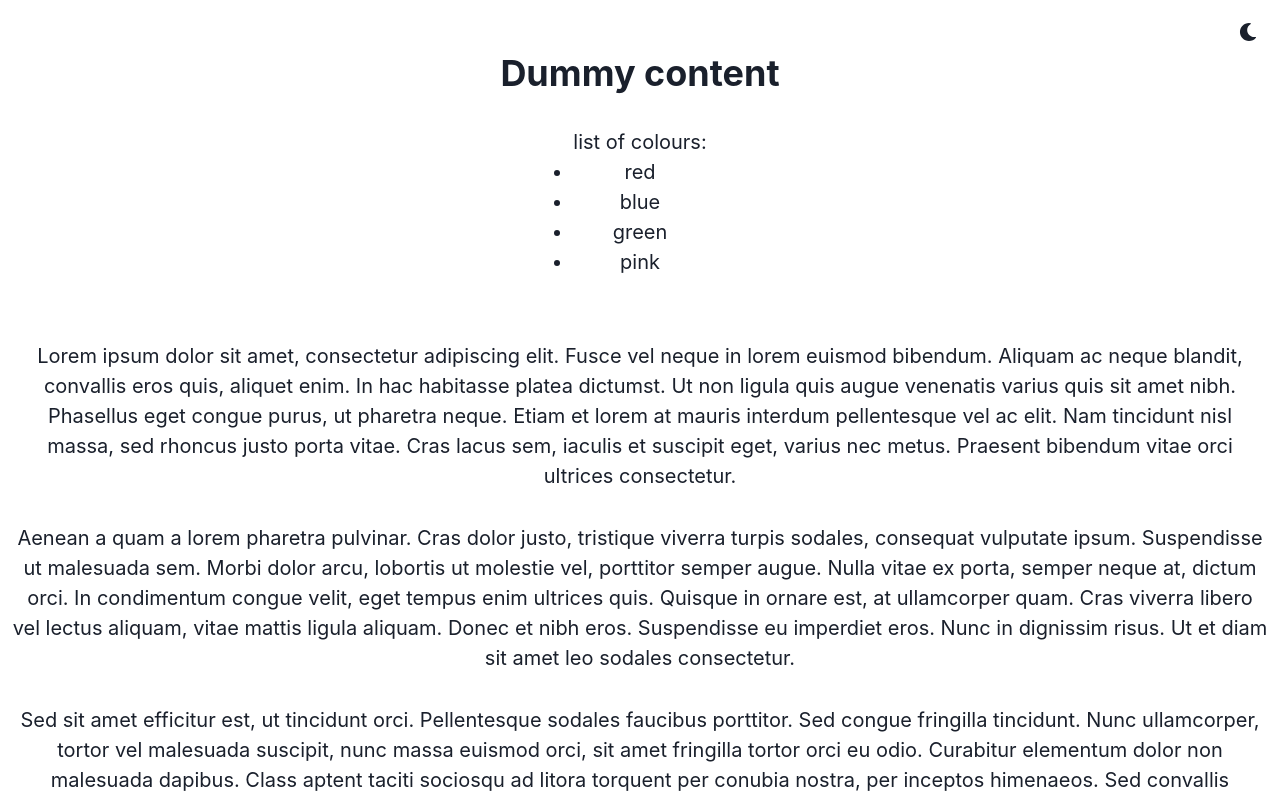
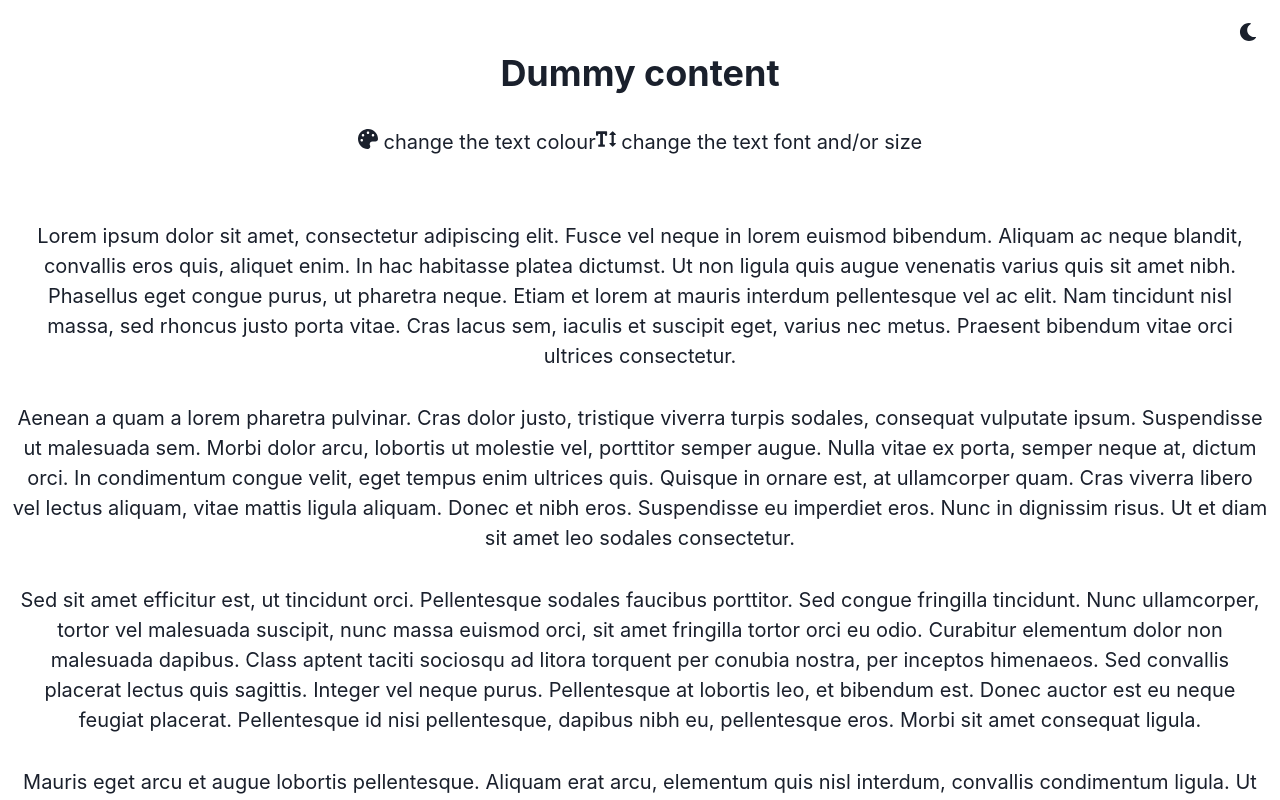
Before and after one commit to cosmicecc/bionic-reading, a React (Create React App) app: page / in a window 1280 px wide. Shown: the top 800 px of the page. Built offline with nearby package versions, Linux system fonts and the light colour scheme.

Commit message:
add text

```diff
--- a/src/App.js
+++ b/src/App.js
@@ -9,7 +9,8 @@ import {
 } from '@chakra-ui/react';
 import { ColorModeSwitcher } from './ColorModeSwitcher';
 import Bionic from './Components/Bionic';
-import Colours from './Components/Colours';
+// import Colours from './Components/Colours';
+import Text from './Components/Text/Text';
 
 function App() {
   const [selection, setSelection] = useState();
@@ -28,7 +29,8 @@ function App() {
           <ColorModeSwitcher justifySelf="flex-end" />
           <VStack spacing={8} onMouseUp={handleMouseUp}>
             <Heading>Dummy content</Heading>
-            <Colours />
+            <Text/>
+            {/* <Colours /> */}
             <Bionic content={selection ? selection : null}/>
             <Box>
               Lorem ipsum dolor sit amet, consectetur adipiscing elit. Fusce vel neque in lorem euismod bibendum.
--- /dev/null
+++ b/src/Components/Text/Text.js
@@ -0,0 +1,13 @@
+import { Icon } from '@chakra-ui/react'
+import { FaPalette, FaTextHeight } from "react-icons/fa";
+
+function Text() {
+  return (
+    <div>
+        <Icon as={FaPalette} /> change the text colour
+        <Icon as={FaTextHeight} /> change the text font and/or size
+    </div>
+  )
+}
+
+export default Text
```
